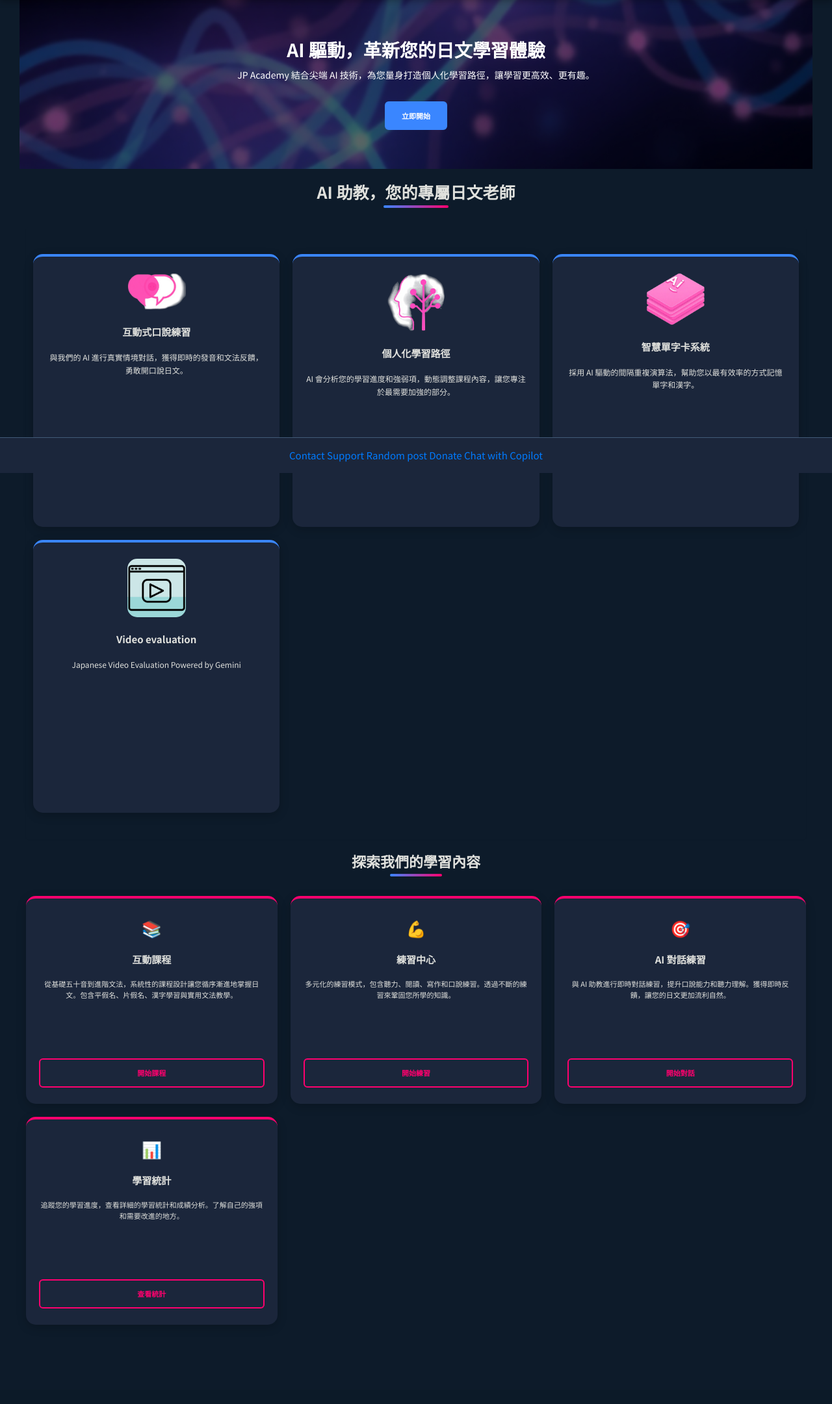
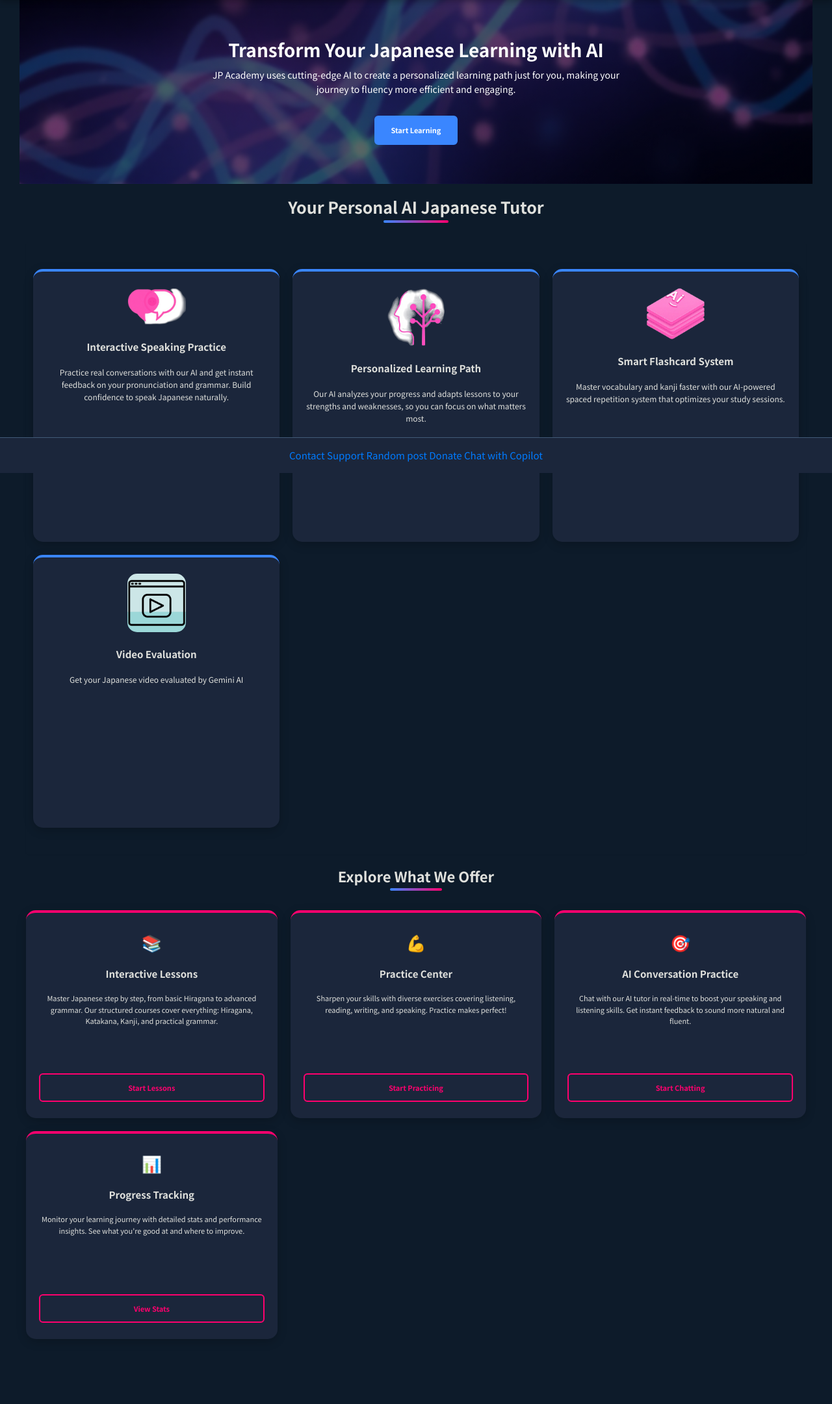
Before and after one commit to yuemanwai/japanese-academy, a Flask app: page / in a window 1280 px wide. Shown: the part 72-2233 px from the top of the page at 65% size. Before the commit the page ends 2111 px from the top, so only its background shows below. Run offline with Flask 3, Linux system fonts and the light colour scheme; some libraries are stand-ins or nearby versions.

Commit message:
Translate content in index.html.j2 to English for improved accessibility and user experience

```diff
--- a/app/templates/index.html.j2
+++ b/app/templates/index.html.j2
@@ -8,72 +8,72 @@
 <!-- Hero Section -->
 <section id="hero">
   <div class="container">
-    <h2>{{_('AI 驅動，革新您的日文學習體驗')}}</h2>
-    <p>{{_('JP Academy 結合尖端 AI 技術，為您量身打造個人化學習路徑，讓學習更高效、更有趣。')}}</p>
-    <a href="{{ url_for('lessons') }}" class="btn btn-primary">{{_('立即開始')}}</a>
+    <h2>{{_('Transform Your Japanese Learning with AI')}}</h2>
+    <p>{{_('JP Academy uses cutting-edge AI to create a personalized learning path just for you, making your journey to fluency more efficient and engaging.')}}</p>
+    <a href="{{ url_for('lessons') }}" class="btn btn-primary">{{_('Start Learning')}}</a>
   </div>
 </section>
 
 <!-- AI Features Section -->
 <section class="container">
   <div class="centered-title">
-    <h1 class="section-title">{{_('AI 助教，您的專屬日文老師')}}</h1>
+    <h1 class="section-title">{{_('Your Personal AI Japanese Tutor')}}</h1>
   </div>
 
   <div class="panel">
     <a href="{{ url_for('chat_with_copilot') }}" class="glass-panel animated-card">
       <img src="{{ url_for('static', filename='image/icon-conversation.png') }}" alt="AI Conversation">
-      <h3>{{ _('互動式口說練習') }}</h3>
-      <p>{{ _('與我們的 AI 進行真實情境對話，獲得即時的發音和文法反饋，勇敢開口說日文。') }}</p>
+      <h3>{{ _('Interactive Speaking Practice') }}</h3>
+      <p>{{ _('Practice real conversations with our AI and get instant feedback on your pronunciation and grammar. Build confidence to speak Japanese naturally.') }}</p>
     </a>
 
     <a href="{{ url_for('lessons') }}#lesson1" class="glass-panel animated-card">
       <img src="{{ url_for('static', filename='image/icon-personalized.png') }}" alt="Personalized Learning">
-      <h3>{{ _('個人化學習路徑') }}</h3>
-      <p>{{ _('AI 會分析您的學習進度和強弱項，動態調整課程內容，讓您專注於最需要加強的部分。') }}</p>
+      <h3>{{ _('Personalized Learning Path') }}</h3>
+      <p>{{ _('Our AI analyzes your progress and adapts lessons to your strengths and weaknesses, so you can focus on what matters most.') }}</p>
     </a>
 
     <a href="{{ url_for('lessons') }}#lesson2" class="glass-panel animated-card">
       <img src="{{ url_for('static', filename='image/icon-flashcards.png') }}" alt="Smart Flashcards">
-      <h3>{{ _('智慧單字卡系統') }}</h3>
-      <p>{{ _('採用 AI 驅動的間隔重複演算法，幫助您以最有效率的方式記憶單字和漢字。') }}</p>
+      <h3>{{ _('Smart Flashcard System') }}</h3>
+      <p>{{ _('Master vocabulary and kanji faster with our AI-powered spaced repetition system that optimizes your study sessions.') }}</p>
     </a>
 
     <a href="{{ url_for('record') }}" class="glass-panel animated-card">
       <img src="{{ url_for('static', filename='image/video_icon.png') }}" alt="Video Evaluation">
-      <h3>{{ _('Video evaluation') }}</h3>
-      <p>{{ _('Japanese Video Evaluation Powered by Gemini') }}</p>
+      <h3>{{ _('Video Evaluation') }}</h3>
+      <p>{{ _('Get your Japanese video evaluated by Gemini AI') }}</p>
     </a>
   </div>
 </section>
 
 <!-- Learning Paths Section -->
 <section class="container">
-  <h2 class="section-title">{{_('探索我們的學習內容')}}</h2>
+  <h2 class="section-title">{{_('Explore What We Offer')}}</h2>
   <div class="learning-paths-grid">
     <div class="path-card animated-card">
       <div class="path-icon">📚</div>
-      <h3>{{_('互動課程')}}</h3>
-      <p>{{_('從基礎五十音到進階文法，系統性的課程設計讓您循序漸進地掌握日文。包含平假名、片假名、漢字學習與實用文法教學。')}}</p>
-      <a href="{{ url_for('lessons') }}" class="btn btn-secondary">{{_('開始課程')}}</a>
+      <h3>{{_('Interactive Lessons')}}</h3>
+      <p>{{_('Master Japanese step by step, from basic Hiragana to advanced grammar. Our structured courses cover everything: Hiragana, Katakana, Kanji, and practical grammar.')}}</p>
+      <a href="{{ url_for('lessons') }}" class="btn btn-secondary">{{_('Start Lessons')}}</a>
     </div>
     <div class="path-card animated-card">
       <div class="path-icon">💪</div>
-      <h3>{{_('練習中心')}}</h3>
-      <p>{{_('多元化的練習模式，包含聽力、閱讀、寫作和口說練習。透過不斷的練習來鞏固您所學的知識。')}}</p>
-      <a href="{{ url_for('practice') }}" class="btn btn-secondary">{{_('開始練習')}}</a>
+      <h3>{{_('Practice Center')}}</h3>
+      <p>{{_('Sharpen your skills with diverse exercises covering listening, reading, writing, and speaking. Practice makes perfect!')}}</p>
+      <a href="{{ url_for('practice') }}" class="btn btn-secondary">{{_('Start Practicing')}}</a>
     </div>
     <div class="path-card animated-card">
       <div class="path-icon">🎯</div>
-      <h3>{{_('AI 對話練習')}}</h3>
-      <p>{{_('與 AI 助教進行即時對話練習，提升口說能力和聽力理解。獲得即時反饋，讓您的日文更加流利自然。')}}</p>
-      <a href="{{ url_for('chat_with_copilot') }}" class="btn btn-secondary">{{_('開始對話')}}</a>
+      <h3>{{_('AI Conversation Practice')}}</h3>
+      <p>{{_('Chat with our AI tutor in real-time to boost your speaking and listening skills. Get instant feedback to sound more natural and fluent.')}}</p>
+      <a href="{{ url_for('chat_with_copilot') }}" class="btn btn-secondary">{{_('Start Chatting')}}</a>
     </div>
     <div class="path-card animated-card">
       <div class="path-icon">📊</div>
-      <h3>{{_('學習統計')}}</h3>
-      <p>{{_('追蹤您的學習進度，查看詳細的學習統計和成績分析。了解自己的強項和需要改進的地方。')}}</p>
-      <a href="{{ url_for('user', username=current_user.username if current_user.is_authenticated else 'guest') }}" class="btn btn-secondary">{{_('查看統計')}}</a>
+      <h3>{{_('Progress Tracking')}}</h3>
+      <p>{{_('Monitor your learning journey with detailed stats and performance insights. See what you\'re good at and where to improve.')}}</p>
+      <a href="{{ url_for('user', username=current_user.username if current_user.is_authenticated else 'guest') }}" class="btn btn-secondary">{{_('View Stats')}}</a>
     </div>
   </div>
 </section>
```
